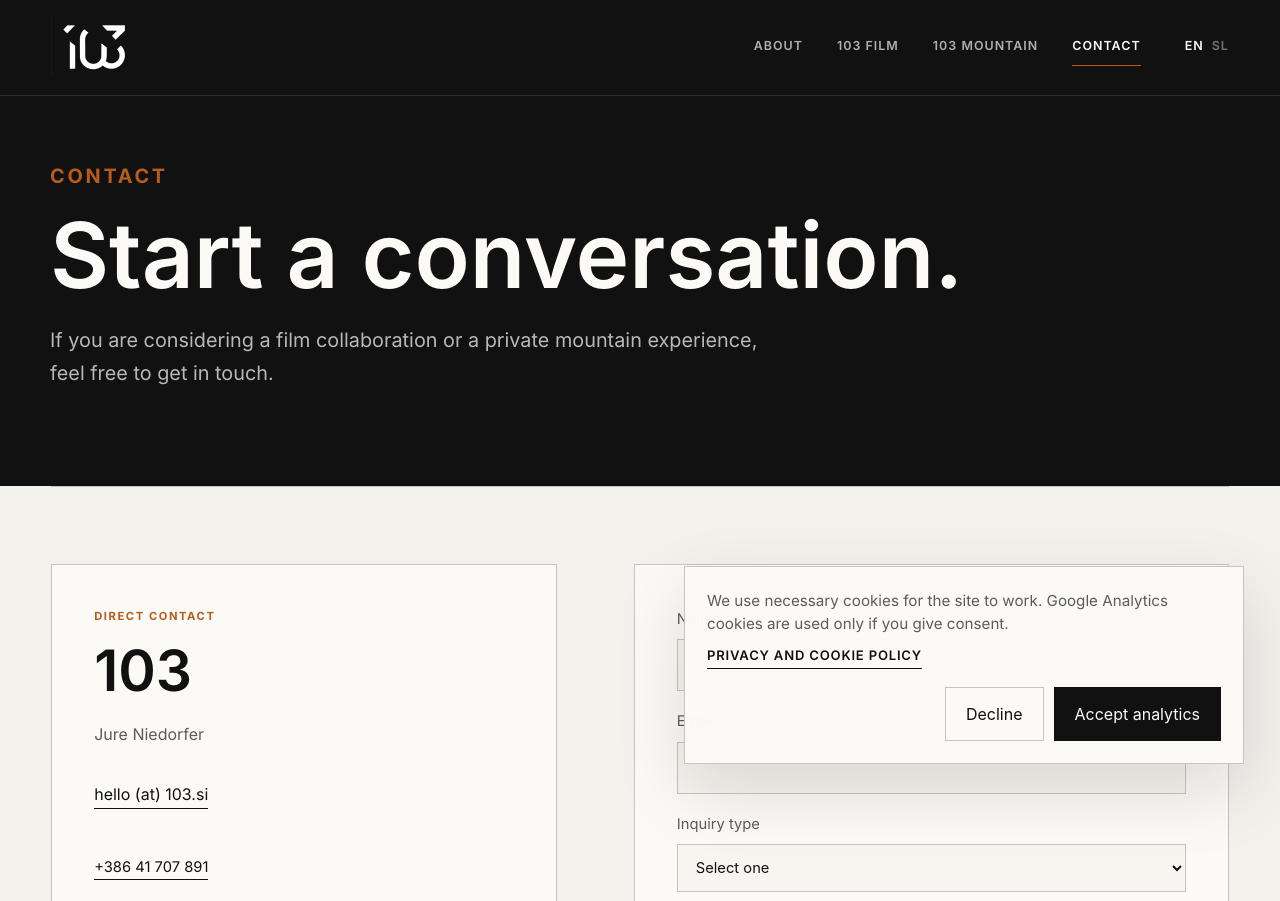
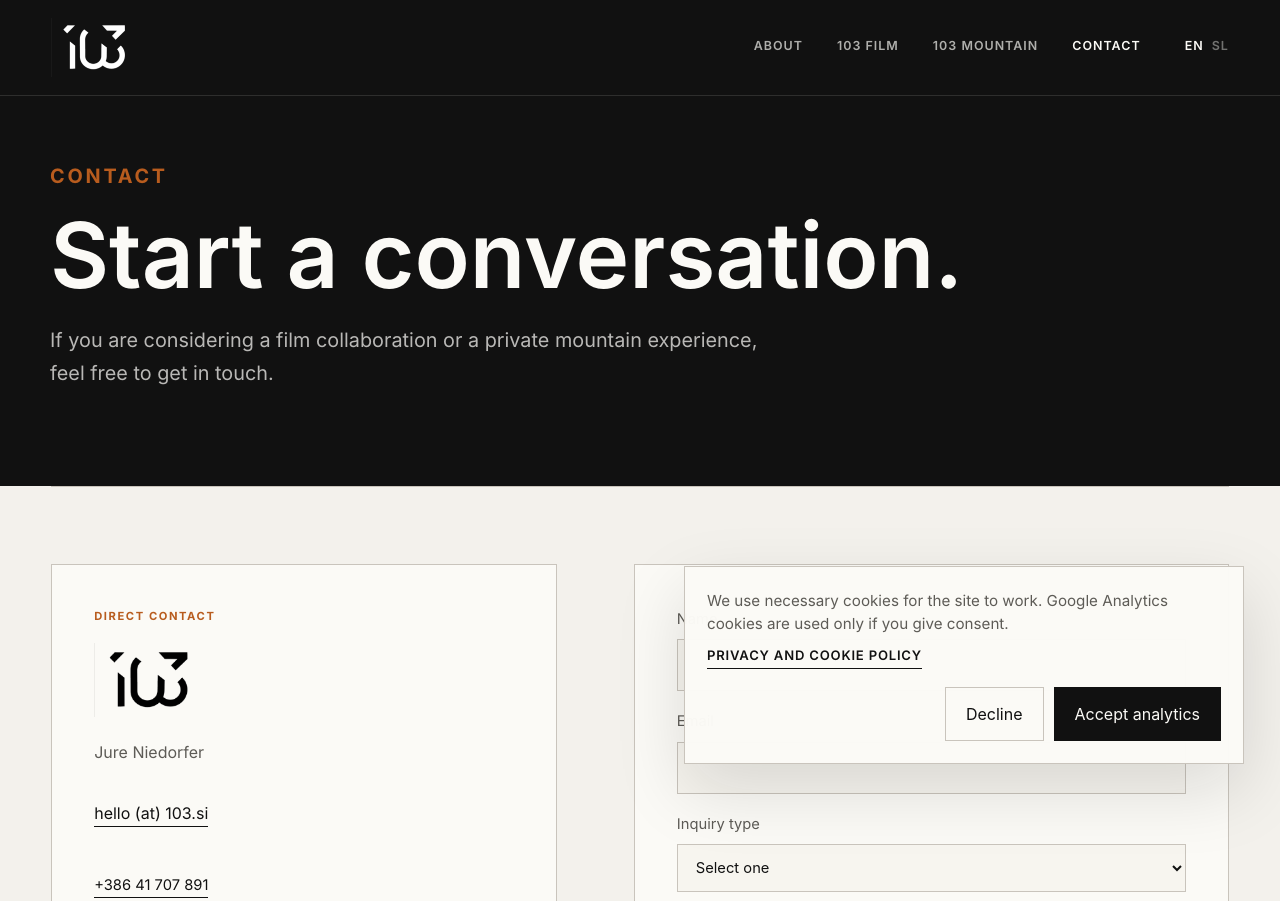
Before and after one commit to jureniedorfer/103.si, a plain HTML site: page contact.html in a window 1280 px wide. Shown: the top 901 px of the page. Drawn offline with Linux system fonts and the light colour scheme.

Commit message:
Update contact and film page mobile layout

```diff
--- a/contact.html
+++ b/contact.html
@@ -28,7 +28,7 @@
       <section class="section contact-layout reveal">
         <div class="contact-panel">
           <p class="eyebrow">Direct contact</p>
-          <h2>103</h2>
+          <img class="contact-panel-logo" src="assets/logo-103.png" alt="103">
           <p>Jure Niedorfer</p>
           <a class="text-link" href="mailto:hello@103.si">hello (at) 103.si</a>
           <p class="note"><a class="text-link" href="tel:+38641707891">+386 41 707 891</a></p>
--- a/styles.css
+++ b/styles.css
@@ -146,7 +146,7 @@ textarea {
 }
 
 .nav-cta {
-  border-bottom: 1px solid var(--accent);
+  border-bottom: 0;
 }
 
 .lang-switch {
@@ -834,6 +834,11 @@ h3 {
   box-shadow: none;
 }
 
+.contact-panel-logo {
+  width: 96px;
+  margin-bottom: 22px;
+}
+
 .contact-form-honeypot {
   position: absolute;
   left: -100vw;
@@ -1068,7 +1073,7 @@ h3 {
 
 .film-page .sub-hero {
   min-height: auto;
-  padding-top: clamp(64px, 9vw, 112px);
+  padding-top: calc(clamp(64px, 9vw, 112px) + 88px);
   padding-bottom: clamp(64px, 9vw, 112px);
 }
 
@@ -1334,6 +1339,10 @@ body:not(.film-page) .two-up {
     font-size: clamp(2.7rem, 16vw, 4.2rem);
   }
 
+  html[lang="en"] .contact-page .page-hero h1 {
+    font-size: clamp(2.7rem, 12.2vw, 3.2rem);
+  }
+
   .reference-list article {
     grid-template-columns: 1fr;
     gap: 8px;
```
Also changed, not shown: sl/contact.html (+1 -1 lines), 1 other file.
